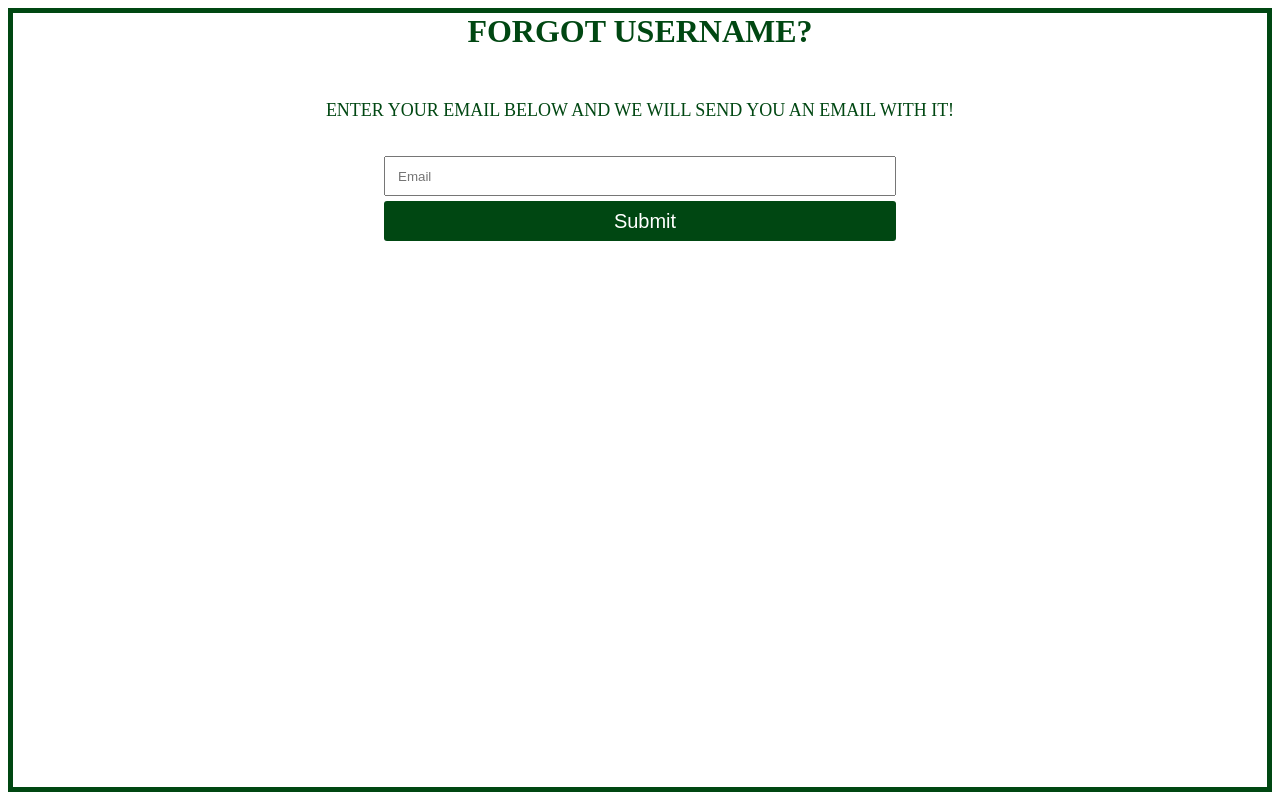
After one commit to JAWD-001/GH_robotics_app, a Django app: page /login/forgot_username/ in a window 1280 px wide. The commit adds this page. Run offline with Django 4.2, Linux system fonts and the light colour scheme.

Commit message:
added forgot username link. also added form, done, and email templates for the forgot username workflow. finally, email doesn't send though so need to work on that functionality.

```diff
--- a/robotics_app/login_app/forms.py
+++ b/robotics_app/login_app/forms.py
@@ -49,6 +49,17 @@ class CustomPasswordResetForm(PasswordResetForm):
         }
 
 
+class ForgotUsernameForm(PasswordResetForm):
+    email = forms.EmailField(widget=TextInput(attrs={'placeholder': 'Email'}))
+
+    class Meta:
+        model = PasswordResetForm
+        fields = ['email']
+        widgets = {
+            'email': TextInput(attrs={'placeholder': 'Email'}),
+        }
+
+
 class SummaryNotesForm(ModelForm):
     class Meta:
         model=Summaries
--- /dev/null
+++ b/robotics_app/login_app/templates/login_app/forgot_username_email.html
@@ -0,0 +1,6 @@
+{% autoescape off %} You're receiving this e-mail because you requested your username
+for your user account at {{ site_name }}. The following information is provided below:
+
+{{field.label_tag}}: {{ user.username }}
+
+Thanks for using our site! The {{ site_name }} team. {% endautoescape %}
--- /dev/null
+++ b/robotics_app/login_app/templates/login_app/forgot_username_form.html
@@ -0,0 +1,23 @@
+{% load static %}
+<html lang="en">
+  <head>
+    <meta charset="UTF-8" />
+    <meta http-equiv="X-UA-Compatible" content="IE=edge" />
+    <meta name="viewport" content="width=device-width, initial-scale=1.0" />
+    <title>Forgot Username</title>
+    <link rel="stylesheet" href="{% static 'login_app/custom.css' %}" />
+  </head>
+  {% block content %}
+  <body class="outside">
+    <h1 class="title">FORGOT USERNAME?</h1>
+    <p class="title2 header">ENTER YOUR EMAIL BELOW AND WE WILL SEND YOU AN EMAIL WITH IT!</p>
+    <div class="form">
+    <form method="POST">
+        {% csrf_token %} {% for field in form %}
+        <div class="form_field">{{field}}</div>{% endfor %}
+        <div class="form_field">
+        <input type="submit" value="Submit" class="btn">
+        </div>
+        {% endblock %}
+  </body>
+</html>
--- a/robotics_app/login_app/templates/login_app/login.html
+++ b/robotics_app/login_app/templates/login_app/login.html
@@ -21,7 +21,7 @@
       <form method="POST">
         <div class="form_field">{% csrf_token %} {{form.username}}</div>
         <div class="forgot">
-          <a href="">Forgot Username?</a>
+          <a href="{% url 'login:forgot_username' %}">Forgot Username?</a>
         </div>
         <div class="form_field">{{form.password}}</div>
         <div class="forgot">
--- a/robotics_app/login_app/urls.py
+++ b/robotics_app/login_app/urls.py
@@ -1,5 +1,6 @@
 from django.urls import path
-from .views import LoginFormView, CreateUserView, CustomPasswordResetView, CustomPasswordResetDoneView, CustomPasswordResetConfirmView, CustomPasswordResetCompleteView
+from .views import LoginFormView, CreateUserView, CustomPasswordResetView, CustomPasswordResetDoneView, CustomPasswordResetConfirmView, \
+    CustomPasswordResetCompleteView, ForgotUsernameView, ForgotUsernameDoneView
 from django.contrib.auth import views as auth_views
 from .forms import LoginForm
 
@@ -12,4 +13,7 @@ urlpatterns =[
     path('reset_password_sent/', CustomPasswordResetDoneView.as_view(), name ='password_reset_done'),
     path('reset/<uidb64>/<token>/', CustomPasswordResetConfirmView.as_view(template_name='login_app/password_reset_confirm.html'), name ='password_reset_confirm'),
     path('reset_password_complete/', auth_views.PasswordResetCompleteView.as_view(template_name='login_app/password_reset_complete.html'), name ='password_reset_complete'),
+
+    path('forgot_username/', ForgotUsernameView.as_view(), name='forgot_username'),
+    path('forgot_username_done/', ForgotUsernameDoneView.as_view(template_name='login_app/forgot_username_done.html'), name='forgot_username_done'),
 ]
--- a/robotics_app/login_app/views.py
+++ b/robotics_app/login_app/views.py
@@ -1,7 +1,7 @@
 from django.shortcuts import render
 from django.views.generic import TemplateView, FormView, CreateView
 from django.contrib.auth.views import PasswordResetConfirmView
-from .forms import LoginForm, CreateUserForm, CustomPasswordResetForm
+from .forms import LoginForm, CreateUserForm, CustomPasswordResetForm, ForgotUsernameForm
 from django.contrib.auth.forms import PasswordResetForm, SetPasswordForm
 from login_app.models import Users
 from django.urls import reverse_lazy
@@ -41,3 +41,12 @@ class CustomPasswordResetConfirmView(PasswordResetConfirmView):
 
 class CustomPasswordResetCompleteView(PasswordResetCompleteView):
         template_name = "login_app/password_reset_complete.html"
+
+class ForgotUsernameView(PasswordResetView, SuccessMessageMixin):
+    form_class = ForgotUsernameForm
+    email_template_name = 'login_app/forgot_username_email.html'
+    template_name = 'login_app/forgot_username_form.html'
+    success_url = reverse_lazy('login:forgot_username_done')
+
+class ForgotUsernameDoneView(PasswordResetDoneView):
+    template_name = 'login_app/forgot_username_done.html'
```
Also changed, not shown: robotics_app/login_app/templates/login_app/forgot_username_done.html (added, +19 -0 lines).
